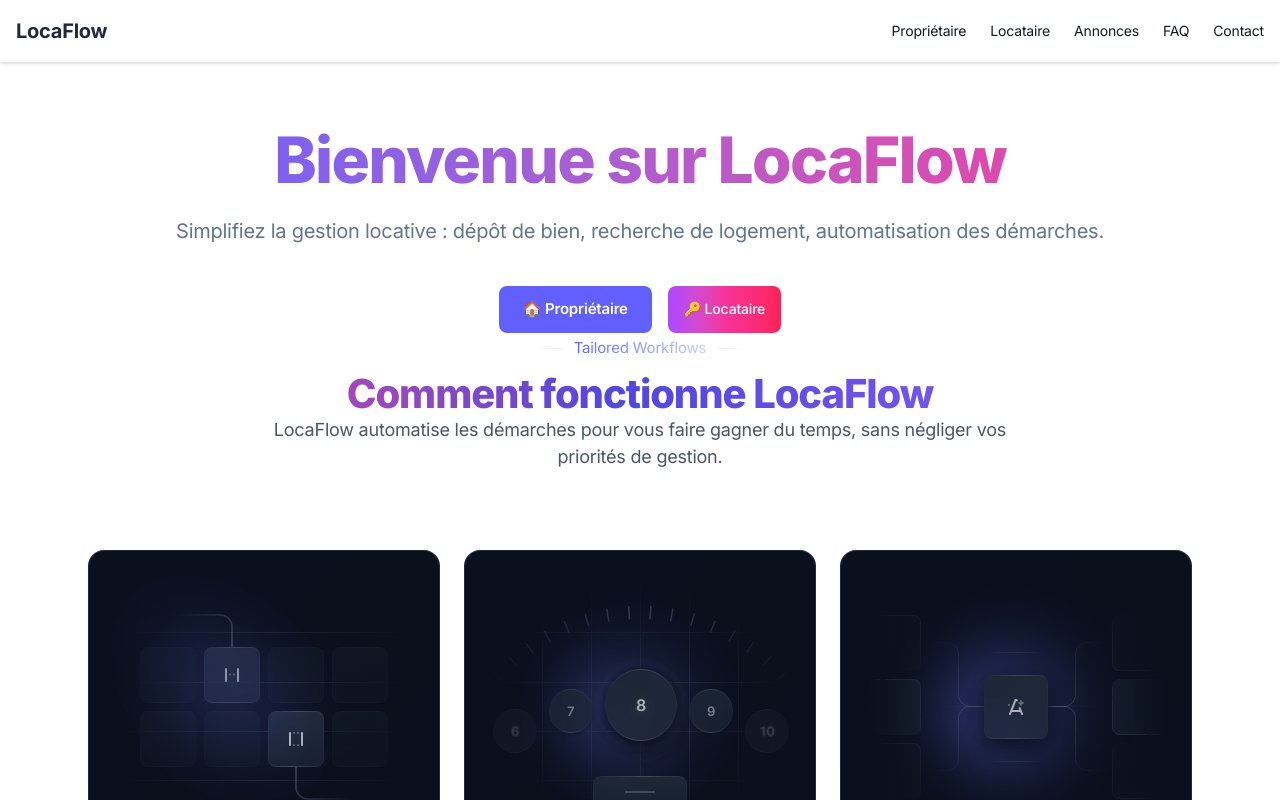
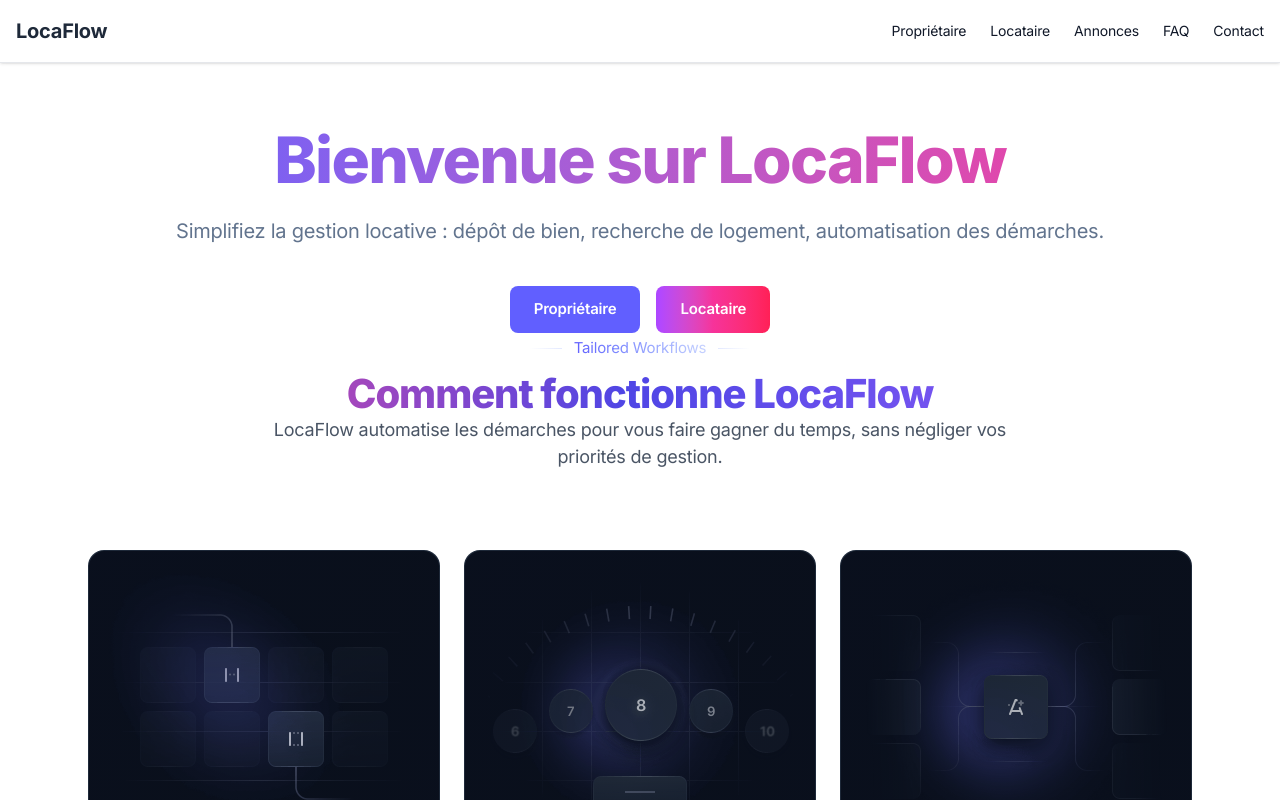
Before and after one commit to mikaelpackowski/locaflow, a Next.js app: page / in a window 1280 px wide. Shown: the top 800 px of the page. Built offline with nearby package versions, Linux system fonts and the light colour scheme.

Commit message:
Update hero-home.tsx

```diff
--- a/components/hero-home.tsx
+++ b/components/hero-home.tsx
@@ -6,6 +6,7 @@ export default function Hero() {
           <h1 className="text-4xl md:text-6xl font-extrabold bg-gradient-to-r from-indigo-500 to-pink-500 bg-clip-text text-transparent mb-6">
             Bienvenue sur LocaFlow
           </h1>
+
           <p className="text-lg md:text-xl text-slate-500 mb-10">
             Simplifiez la gestion locative : dépôt de bien, recherche de logement, automatisation des démarches.
           </p>
@@ -15,16 +16,32 @@ export default function Hero() {
               className="inline-flex items-center justify-center gap-2 rounded-lg bg-indigo-500 px-6 py-3 text-white font-semibold hover:bg-indigo-600 transition"
               href="/auth/login?role=owner"
             >
-              🏠 Propriétaire
+              Propriétaire
             </a>
 
             <a
-             className="btn bg-gradient-to-r from-purple-500 via-pink-500 to-rose-500 text-white hover:from-purple-600 hover:to-rose-600"
+              className="inline-flex items-center justify-center gap-2 rounded-lg bg-gradient-to-r from-purple-500 via-pink-500 to-rose-500 px-6 py-3 text-white font-semibold hover:from-purple-600 hover:to-rose-600 transition"
               href="/auth/login?role=tenant"
             >
-              🔑 Locataire
+              Locataire
             </a>
           </div>
+
+          {/* Vidéo intégrée optionnelle */}
+          {/*
+          <div className="mt-12">
+            <video
+              className="rounded-xl shadow-xl mx-auto max-w-3xl"
+              autoPlay
+              loop
+              muted
+              playsInline
+            >
+              <source src="/videos/interior-department-room.mp4" type="video/mp4" />
+              Votre navigateur ne supporte pas la vidéo HTML5.
+            </video>
+          </div>
+          */}
         </div>
       </div>
     </section>
```
